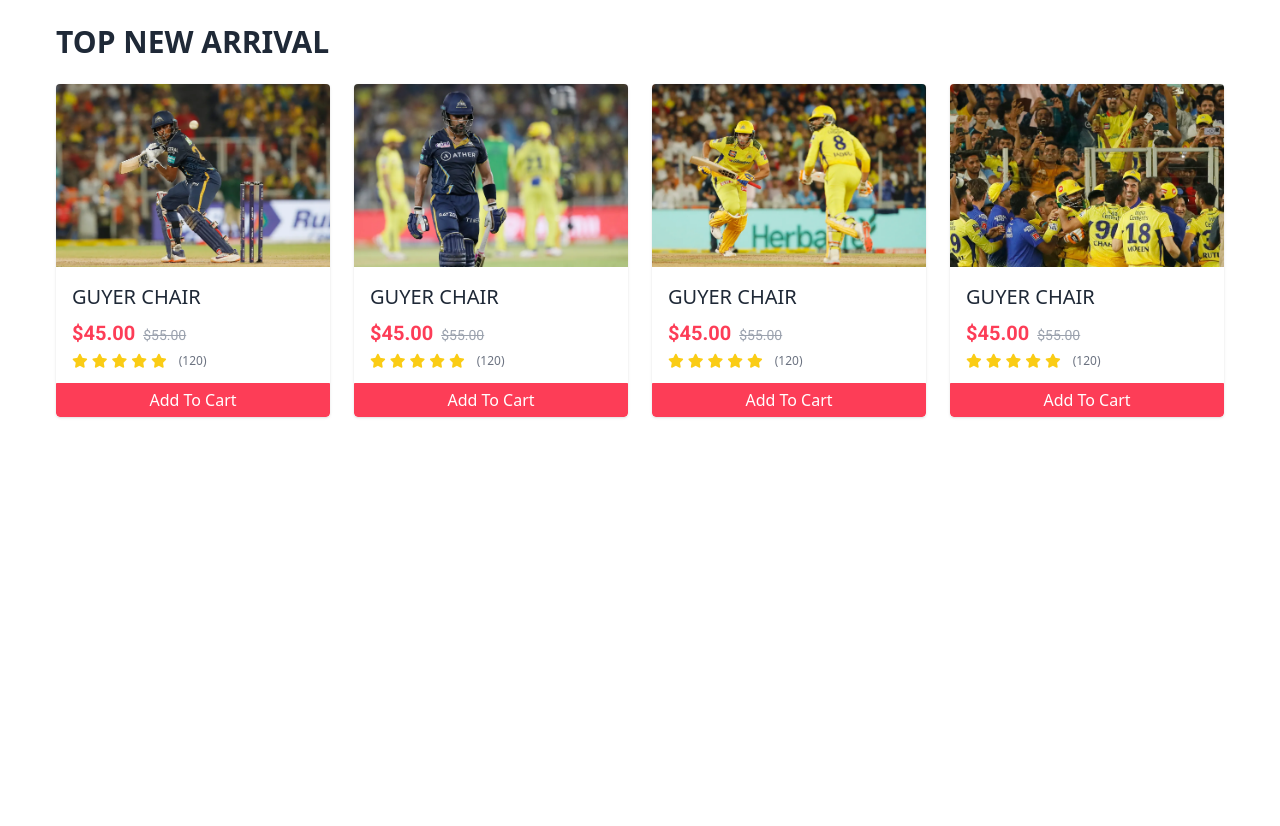
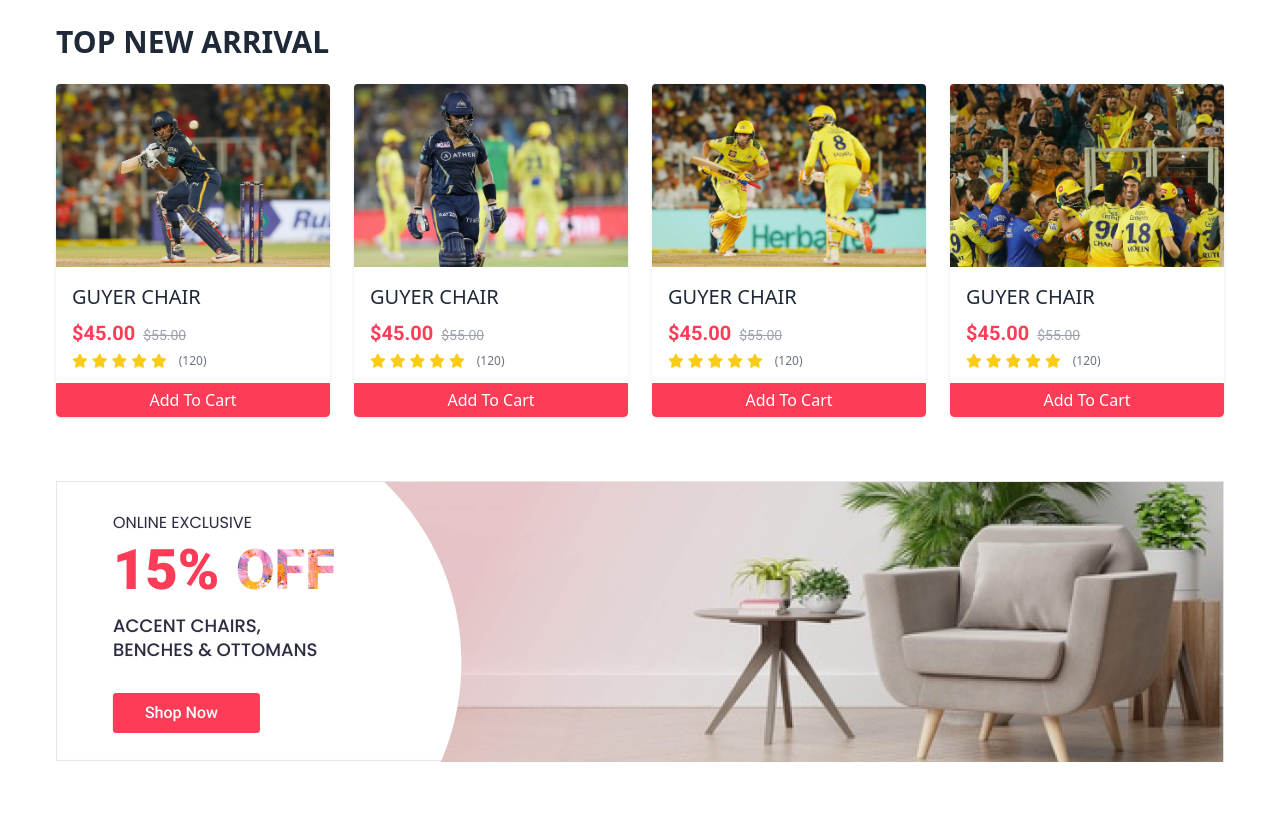
Before and after one commit to mosta5617/Tailwind-CSS-Ecommerce-Project, a website: page index.html in a window 1280 px wide. Shown: the part 1526-2352 px from the top of the page. Before the commit the page ends 2007 px from the top, so only its background shows below. Drawn offline with Linux system fonts and the light colour scheme; a web font is replaced by a local one.

Commit message:
section page design

```diff
--- a/index.html
+++ b/index.html
@@ -420,17 +420,17 @@
         Add To Cart
    </a>
 </div>
-
 <!-- ---- End Single Product  ----- -->
-
-
-    <!-- ---- End Single Product  ----- -->
-
-
         </div>
-
     </div>
       <!-- ---- End Top New Arrival  ----- -->
+ <!-- ---- Start Add  ----- -->
+ <div class="container pb-16 ">
+    <a href="#">
+         <img src="/images/offer.jpg" class="w-full"  />
+    </a>
 
+</div>
+<!-- ---- End Add  ----- -->
 </body>
 </html>
```
Also changed, not shown: images/offer.jpg (added).
